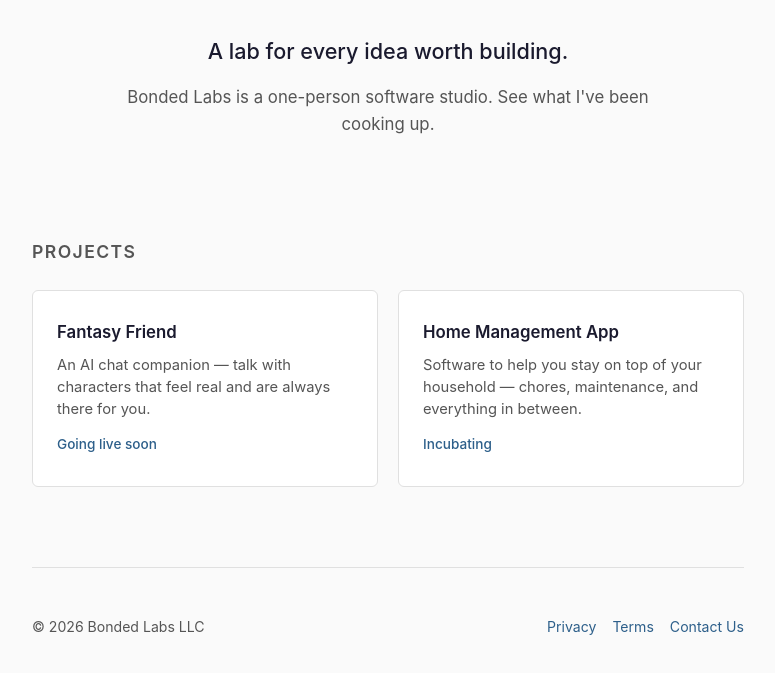
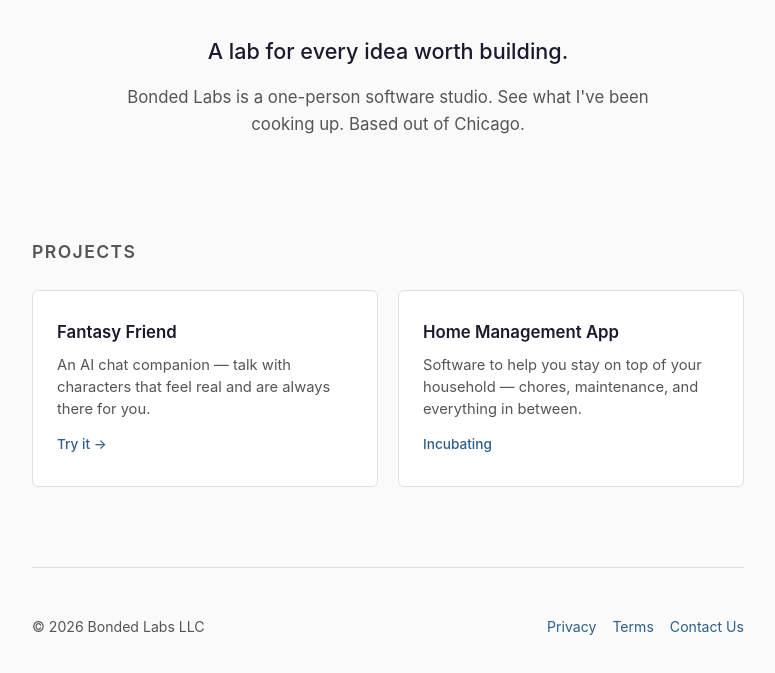
Before and after one commit to elinzer/bondedlabs, a plain HTML site: page index.html in a window 1280 px wide. Shown: the part 229-902 px from the top of the page, without its empty margins (252-1027 px from the left). Drawn offline with Linux system fonts and the light colour scheme.

Commit message:
fantasy friend link

```diff
--- a/index.html
+++ b/index.html
@@ -25,21 +25,21 @@
         <p class="tagline">A lab for every idea worth building.</p>
         <p class="description">
           Bonded Labs is a one-person software studio. See what I've been
-          cooking up.
+          cooking up. Based out of Chicago.
         </p>
       </section>
 
       <section class="projects">
         <h2>Projects</h2>
         <div class="project-grid">
-          <div class="project-card">
+          <a href="https://fantasyfriend.online" class="project-card">
             <h3>Fantasy Friend</h3>
             <p>
               An AI chat companion — talk with characters that feel real and are
               always there for you.
             </p>
-            <span class="arrow">Going live soon</span>
-          </div>
+            <span class="arrow">Try it &rarr;</span>
+          </a>
           <div class="project-card">
             <h3>Home Management App</h3>
             <p>
```
